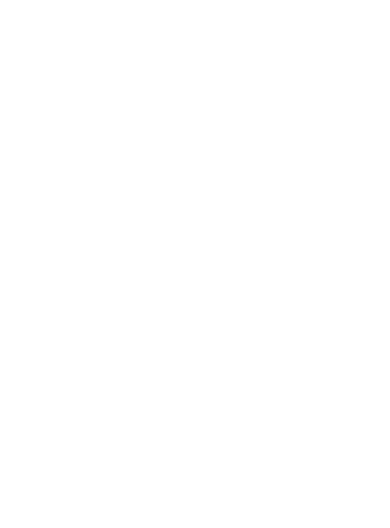
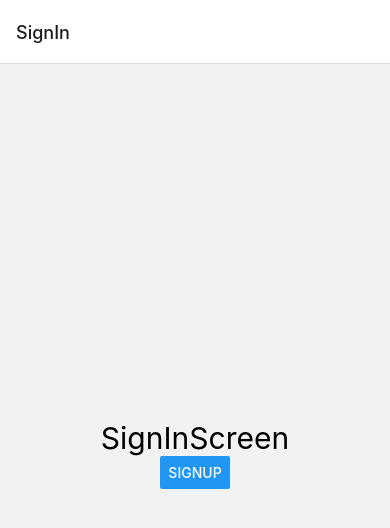
Before and after one commit to J-mung/Inflearn_HandsOnReactNative, a React Native app in the folder rn-photo/: screen / in a window 390 px wide. Shown: the top 528 px of the page. Built offline with nearby package versions, Linux system fonts and the light colour scheme.

Commit message:
Add AuthStack component

```diff
--- a/rn-photo/app.json
+++ b/rn-photo/app.json
@@ -11,16 +11,14 @@
       "resizeMode": "contain",
       "backgroundColor": "#ffffff"
     },
-    "assetBundlePatterns": [
-      "**/*"
-    ],
+    "assetBundlePatterns": ["**/*"],
     "ios": {
       "supportsTablet": true
     },
     "android": {
       "adaptiveIcon": {
         "foregroundImage": "./assets/adaptive-icon.png",
-        "backgroundColor": "#ffffff"
+        "backgroundColor": "#F97316"
       }
     },
     "web": {
--- a/rn-photo/package.json
+++ b/rn-photo/package.json
@@ -9,7 +9,8 @@
     "web": "expo start --web"
   },
   "dependencies": {
-    "@react-navigation/native": "^6.1.6",
+    "@react-navigation/native": "^6.0.13",
+    "@react-navigation/native-stack": "^6.9.0",
     "expo": "~48.0.15",
     "expo-status-bar": "~1.4.4",
     "prop-types": "^15.8.1",
--- /dev/null
+++ b/rn-photo/src/navigations/AuthStack.js
@@ -0,0 +1,16 @@
+import { createNativeStackNavigator } from '@react-navigation/native-stack';
+import SignInScreen from '../screens/SignInScreen';
+import SignUnScreen from '../screens/SignUnScreen';
+import { AuthRoutes } from './routes';
+const Stack = createNativeStackNavigator();
+
+const AuthStack = () => {
+  return (
+    <Stack.Navigator>
+      <Stack.Screen name={AuthRoutes.SIGN_IN} component={SignInScreen} />
+      <Stack.Screen name={AuthRoutes.SIGN_UP} component={SignUnScreen} />
+    </Stack.Navigator>
+  );
+};
+
+export default AuthStack;
--- a/rn-photo/src/navigations/index.js
+++ b/rn-photo/src/navigations/index.js
@@ -1,7 +1,12 @@
 import { NavigationContainer } from '@react-navigation/native';
+import AuthStack from './AuthStack';
 
 const Navigation = () => {
-  return <NavigationContainer></NavigationContainer>;
+  return (
+    <NavigationContainer>
+      <AuthStack />
+    </NavigationContainer>
+  );
 };
 
 export default Navigation;
--- /dev/null
+++ b/rn-photo/src/navigations/routes.js
@@ -0,0 +1,4 @@
+export const AuthRoutes = {
+  SIGN_IN: 'SignIn',
+  SIGN_UP: 'SignUp',
+};
--- /dev/null
+++ b/rn-photo/src/screens/SignInScreen.js
@@ -0,0 +1,34 @@
+import { Button, StyleSheet, Text, View } from 'react-native';
+import { AuthRoutes } from '../navigations/routes';
+// import PropTypes from 'prop-types';
+
+const SignInScreen = ({ navigation }) => {
+  return (
+    <View style={styles.container}>
+      <Text style={styles.title}>SignInScreen</Text>
+      <Button
+        title="signup"
+        onPress={() => {
+          navigation.navigate(AuthRoutes.SIGN_UP);
+        }}
+      />
+    </View>
+  );
+};
+
+SignInScreen.propTypes = {
+  // PropTypes
+};
+
+const styles = StyleSheet.create({
+  container: {
+    flex: 1,
+    justifyContent: 'center',
+    alignItems: 'center',
+  },
+  title: {
+    fontSize: 30,
+  },
+});
+
+export default SignInScreen;
--- /dev/null
+++ b/rn-photo/src/screens/SignUnScreen.js
@@ -0,0 +1,26 @@
+import { StyleSheet, Text, View } from 'react-native';
+
+const SignUnScreen = () => {
+  return (
+    <View style={styles.container}>
+      <Text style={styles.title}>SignUnScreen</Text>
+    </View>
+  );
+};
+
+SignUnScreen.propTypes = {
+  // PropTypes
+};
+
+const styles = StyleSheet.create({
+  container: {
+    flex: 1,
+    justifyContent: 'center',
+    alignItems: 'center',
+  },
+  title: {
+    fontSize: 30,
+  },
+});
+
+export default SignUnScreen;
```
Also changed, not shown: 1 other file (tests, documents, lock files or other folders).
